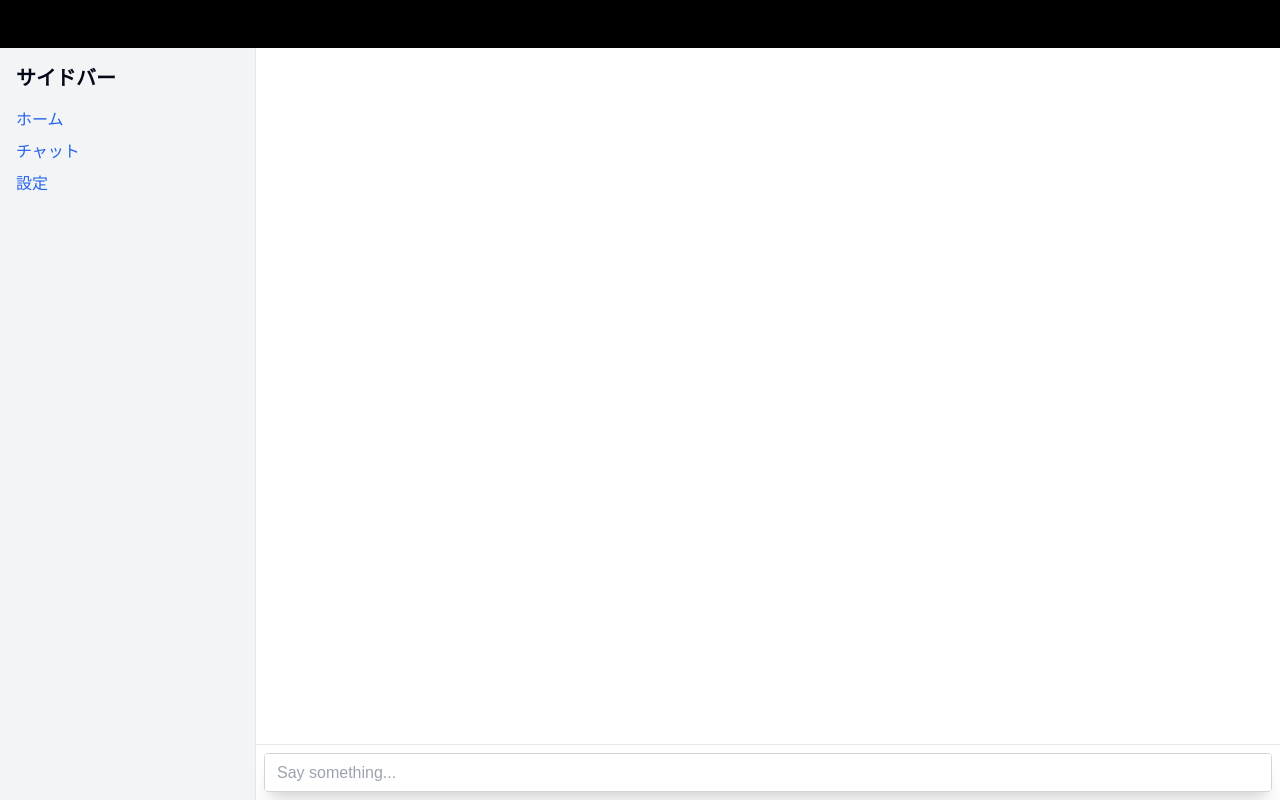
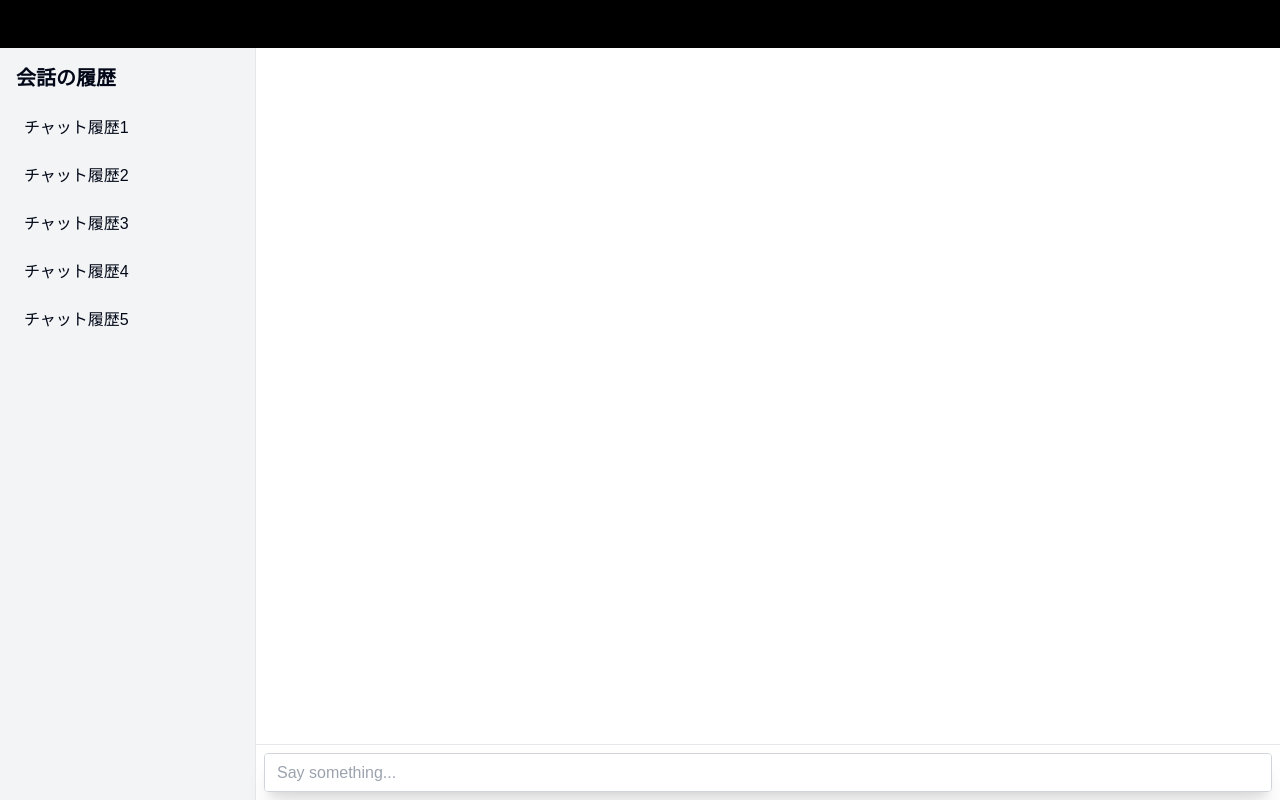
Before and after one commit to 2ndwave-yamamoto/chat-app, a Next.js app: page / in a window 1280 px wide. Built offline with nearby package versions, Linux system fonts and the light colour scheme.

Commit message:
サイドバーの修正

```diff
--- a/app/page.tsx
+++ b/app/page.tsx
@@ -9,23 +9,23 @@ export default function Home() {
   return (
     <div className="flex h-full">
       {/* サイドバー */}
-      <div className="w-64 h-full bg-gray-100 p-4 border-r border-gray-200">
-        <h2 className="text-xl font-bold mb-4">サイドバー</h2>
+      <div className="w-64 bg-gray-100 p-4 border-r border-gray-200">
+        <h2 className="text-xl font-bold mb-4">会話の履歴</h2>
         <ul>
-          <li className="mb-2"><a href="/" className="text-blue-600 hover:underline">ホーム</a></li>
-          <li className="mb-2"><a href="/chat" className="text-blue-600 hover:underline">チャット</a></li>
-          <li className="mb-2"><a href="/settings" className="text-blue-600 hover:underline">設定</a></li>
+          {Array.from({ length: 5 }).map((_, index) => (
+            <li key={index} className="mb-2"><a href="#" className="w-full block hover:bg-gray-200 p-2 rounded">チャット履歴{index + 1}</a></li>
+          ))}
         </ul>
       </div>
 
       {/* メインコンテンツ */}
-      <div className="flex-1 flex flex-col h-full relative">
-        <div className="absolute inset-0 bottom-14 overflow-y-auto px-4 pt-4 pb-2">
+      <div className="flex-1 flex flex-col relative">
+        <div className="absolute inset-0 bottom-14 overflow-y-auto p-4 pb-2">
           {messages.map(m => (
             <Message key={m.id} message={m} />
           ))}
         </div>
-        <div className="absolute bottom-0 left-0 right-0 h-14 border-t border-gray-200 bg-white">
+        <div className="absolute bottom-0 inset-x-0 h-14 border-t border-gray-200 bg-white">
           <div className="p-2 h-full">
             <form
                   onSubmit={handleSubmit}
```
